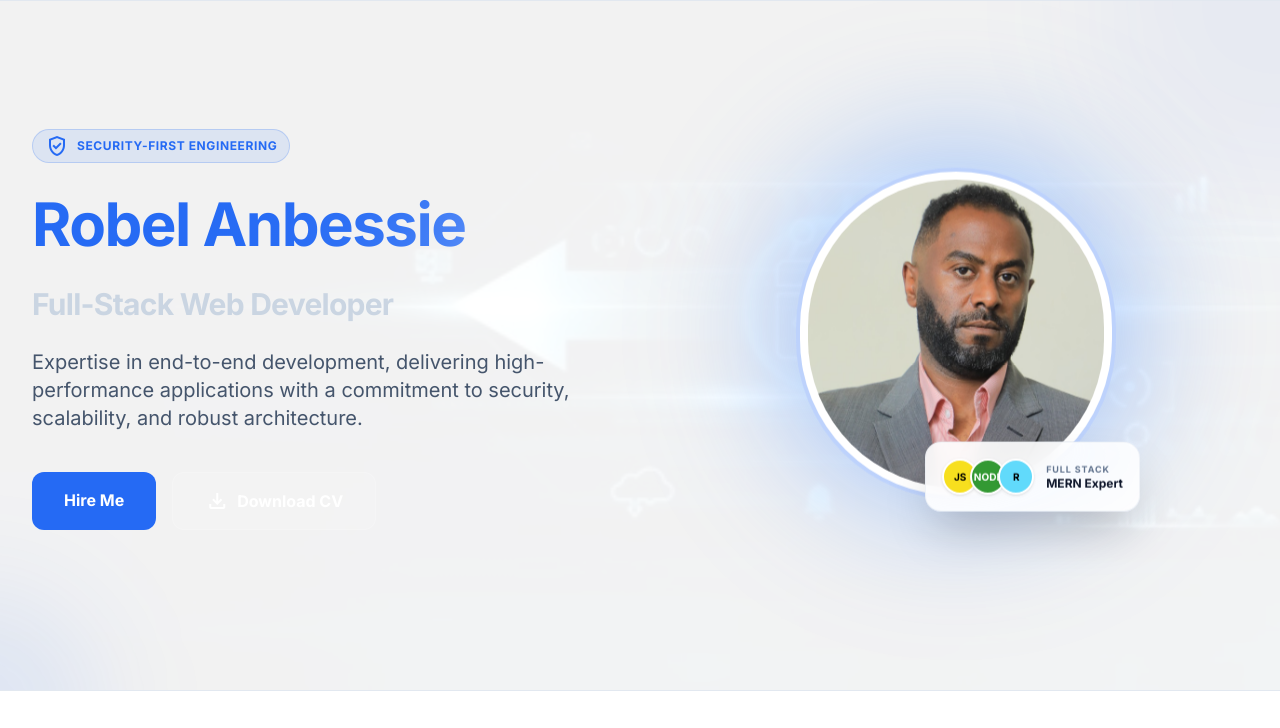
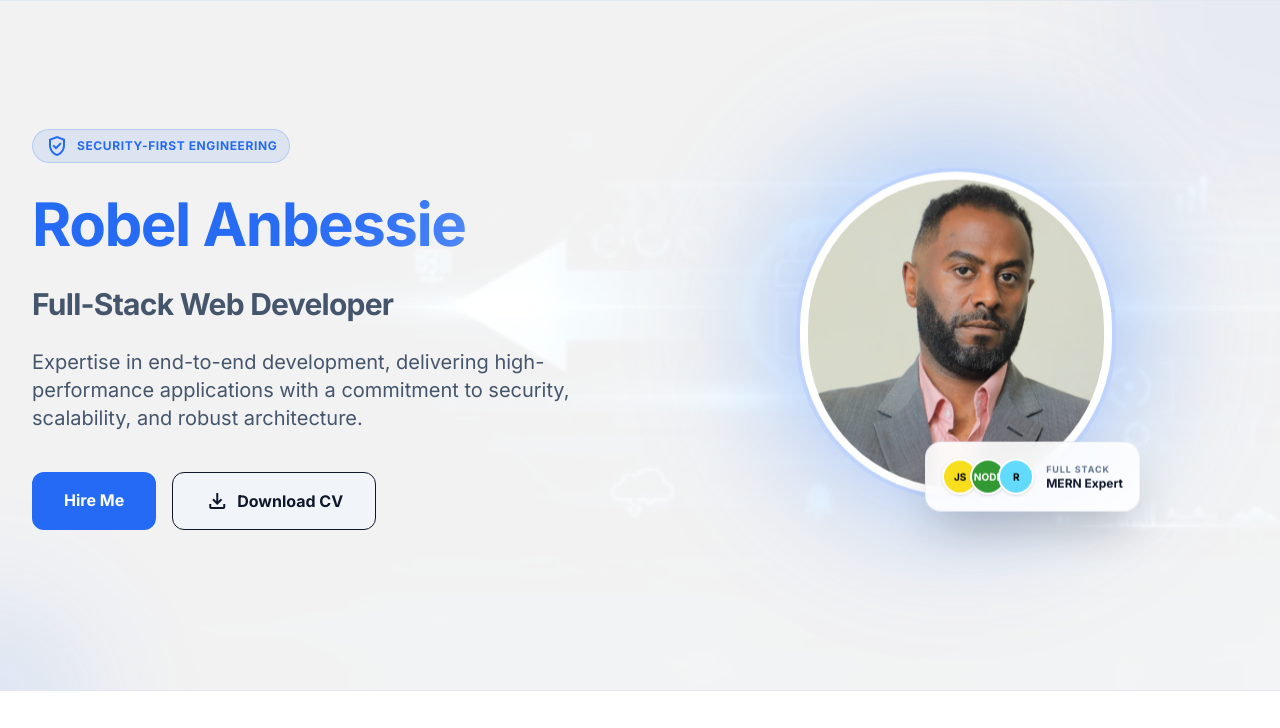
Before and after one commit to Ro-Bella/Robel-Portfolio, a website: page index.html in a window 1280 px wide. Shown: the part 64-792 px from the top of the page. Drawn offline with nearby package versions, Linux system fonts and the light colour scheme; grey boxes are pictures that could not be loaded.

Commit message:
edit Tab

```diff
--- a/index.html
+++ b/index.html
@@ -10,6 +10,8 @@
 <meta property="og:title" content="Robel Anbessie | Full-Stack Developer Portfolio"/>
 <meta property="og:description" content="Expertise in end-to-end development, delivering high-performance applications with a commitment to security and scalability."/>
 <meta property="og:image" content="images/robel.jpg"/>
+<!-- Favicon (In Browser Tab) -->
+<link rel="icon" type="image/jpeg" href="images/robel.jpg">
 <!-- Twitter -->
 <meta property="twitter:card" content="summary_large_image"/>
 <meta property="twitter:title" content="Robel Anbessie | Full-Stack Developer Portfolio"/>
@@ -116,7 +118,7 @@
 <h1 class="text-4xl md:text-6xl font-extrabold tracking-tight mb-6 leading-tight animate-fade-in-left animate-shimmer bg-[linear-gradient(110deg,var(--color-primary),45%,#fff,55%,var(--color-primary))] bg-[length:250%_100%] bg-clip-text text-transparent" style="animation-delay: 200ms;">
                             <span data-i18n="hero-name">Robel Anbessie</span>
 </h1>
-<h2 class="text-2xl md:text-3xl font-bold tracking-tight mb-6 leading-tight animate-fade-in-left text-slate-300" style="animation-delay: 600ms;" data-i18n="hero-subtitle">
+<h2 class="text-2xl md:text-3xl font-bold tracking-tight mb-6 leading-tight animate-fade-in-left text-slate-600 dark:text-slate-300" style="animation-delay: 600ms;" data-i18n="hero-subtitle">
                             Full-Stack Web Developer
 </h2>
 
@@ -125,7 +127,7 @@
                         </p>
 <div class="flex flex-col sm:flex-row gap-4 justify-center lg:justify-start animate-fade-in-left" style="animation-delay: 1200ms;">
     <a href="#contact" class="bg-primary text-white px-8 py-4 rounded-xl font-bold hover:bg-blue-600 hover:shadow-xl hover:shadow-primary/40 hover:-translate-y-1.5 transition-all duration-300 transform hover:scale-105 active:scale-95 ease-spring" data-i18n="hero-hire">Hire Me</a>
-    <a href="path-to-your-resume.pdf" download class="bg-white/10 backdrop-blur-md border border-white/20 text-white px-8 py-4 rounded-xl font-bold hover:bg-white/20 hover:shadow-xl hover:shadow-white/40 hover:-translate-y-1.5 transition-all duration-300 flex items-center justify-center gap-2 transform hover:scale-105 active:scale-95 ease-spring">
+    <a href="path-to-your-resume.pdf" download class="bg-slate-100 dark:bg-slate-800 backdrop-blur-md border border-slate-300 dark:border-slate-600 text-slate-900 dark:text-white px-8 py-4 rounded-xl font-bold hover:bg-slate-200 dark:hover:bg-slate-700 hover:shadow-xl hover:shadow-slate-300/50 dark:hover:shadow-black/50 hover:-translate-y-1.5 transition-all duration-300 flex items-center justify-center gap-2 transform hover:scale-105 active:scale-95 ease-spring">
         <span class="material-symbols-outlined">download</span> <span data-i18n="hero-cv">Download CV</span>
     </a>
 </div>
```
